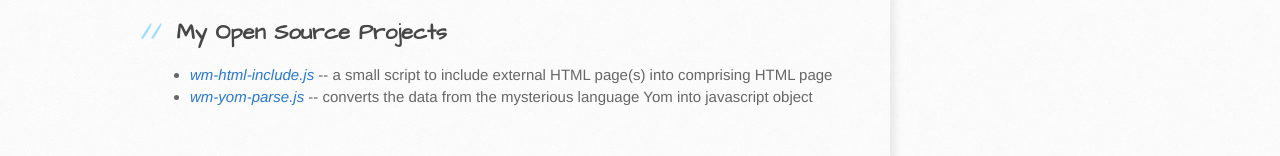
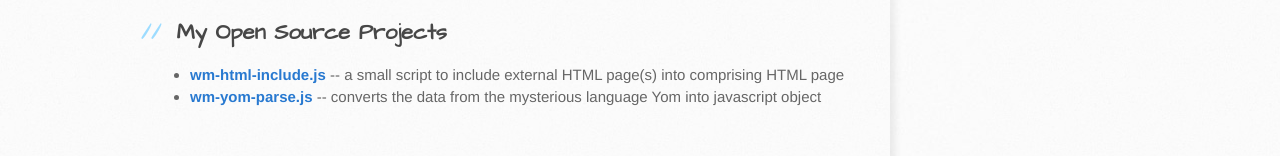
Before and after one commit to al-scvorets/al-scvorets.github.io, a plain HTML site: page index.html in a window 1280 px wide. Shown: the part 399-555 px from the top of the page. Drawn offline with Linux system fonts and the light colour scheme.

Commit message:
Replace master branch with page content via GitHub

```diff
--- a/index.html
+++ b/index.html
@@ -36,9 +36,9 @@
 
 <ul>
 <li>
-<a href="http://al-scvorets.github.io/wm-html-include.js/"><em>wm-html-include.js</em></a> -- a small script to include external HTML page(s) into comprising HTML page</li>
+<a href="http://al-scvorets.github.io/wm-html-include.js/"><strong>wm-html-include.js</strong></a> -- a small script to include external HTML page(s) into comprising HTML page</li>
 <li>
-<a href="http://al-scvorets.github.io/wm-yom-parse.js/"><em>wm-yom-parse.js</em></a> -- converts the data from the mysterious language Yom into javascript object</li>
+<a href="http://al-scvorets.github.io/wm-yom-parse.js/"><strong>wm-yom-parse.js</strong></a> -- converts the data from the mysterious language Yom into javascript object</li>
 </ul>
         </section>
 
--- a/params.json
+++ b/params.json
@@ -1 +1 @@
-{"name":"Al-scvorets.GitHub.io","tagline":"","body":"# Please do not shoot the programmer. He is doing his best\r\n\r\n## My Open Source Projects\r\n* [*wm-html-include.js*](http://al-scvorets.github.io/wm-html-include.js/) -- a small script to include external HTML page(s) into comprising HTML page\r\n* [*wm-yom-parse.js*](http://al-scvorets.github.io/wm-yom-parse.js/) -- converts the data from the mysterious language Yom into javascript object","google":"UA-62159731-1","note":"Don't delete this file! It's used internally to help with page regeneration."}
+{"name":"Al-scvorets.GitHub.io","tagline":"","body":"# Please do not shoot the programmer. He is doing his best\r\n\r\n## My Open Source Projects\r\n* [**wm-html-include.js**](http://al-scvorets.github.io/wm-html-include.js/) -- a small script to include external HTML page(s) into comprising HTML page\r\n* [**wm-yom-parse.js**](http://al-scvorets.github.io/wm-yom-parse.js/) -- converts the data from the mysterious language Yom into javascript object","google":"UA-62159731-1","note":"Don't delete this file! It's used internally to help with page regeneration."}
```
